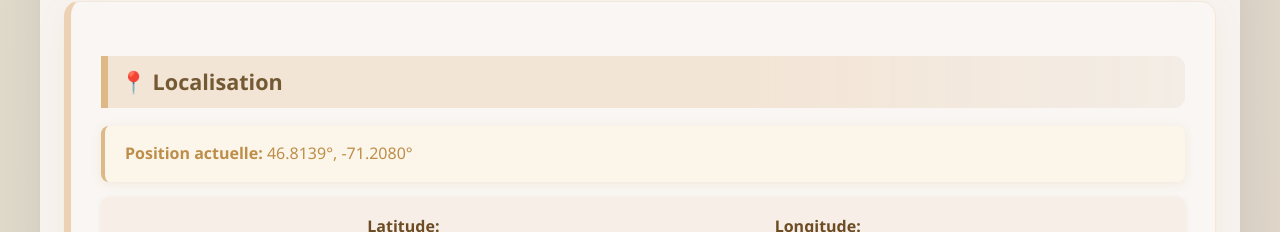
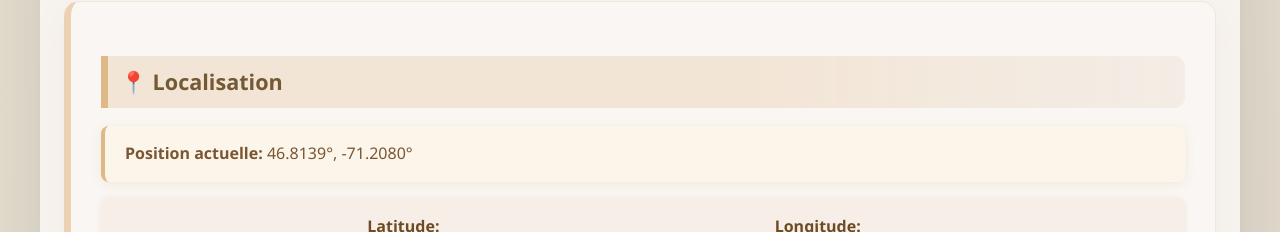
Before and after one commit to Imbert97/fenetre, a plain HTML site: page index.html in a window 1280 px wide. Shown: the part 199-431 px from the top of the page. Drawn offline with nearby package versions, Linux system fonts and the light colour scheme.

Commit message:
Update styles.css

```diff
--- a/css/styles.css
+++ b/css/styles.css
@@ -17,9 +17,11 @@ body {
 }
 
 body, .container, .section-card, .info, .success, .warning, .error,
-#solarResults, #hourlyForecast, #rideauxConseil, #apiVector {
-    color: #7a5633;
+#solarResults, #hourlyForecast, #rideauxConseil, #apiVector,
+#solarResults *, #hourlyForecast *, #rideauxConseil *, #apiVector * {
+    color: #7a5633 !important;
 }
+
 
 .container {
     max-width: 1200px;
```
